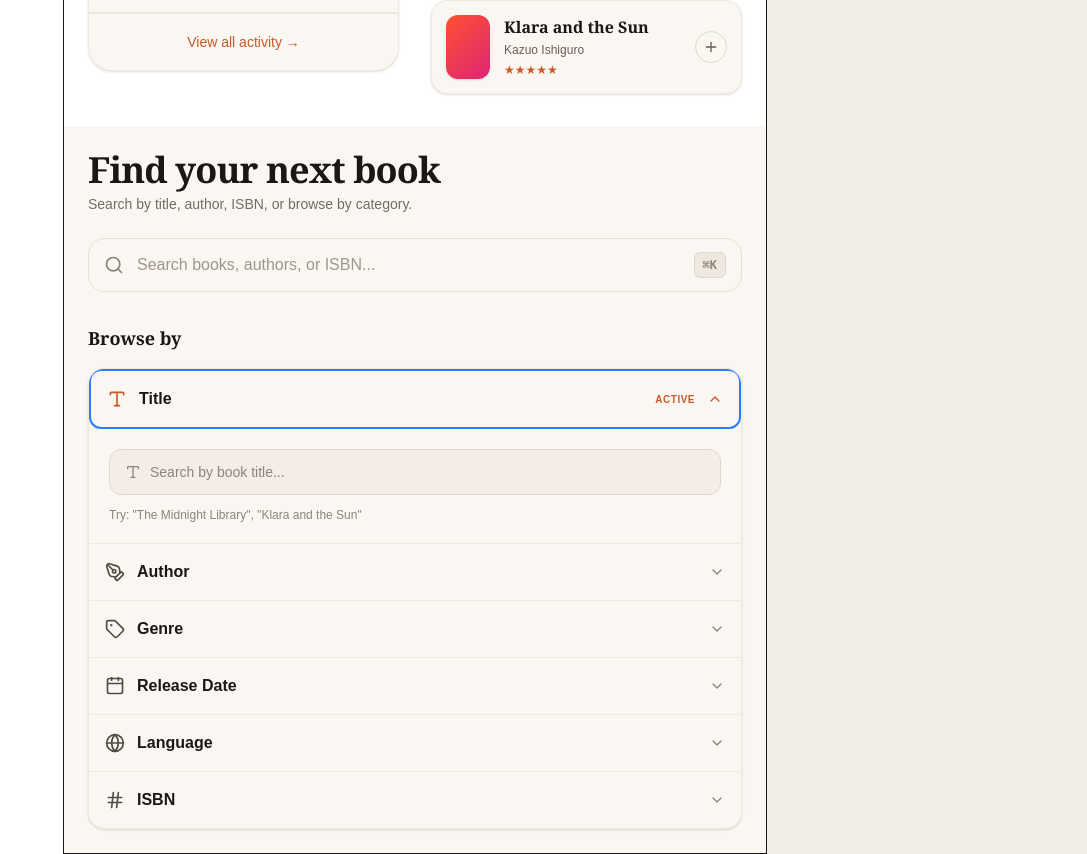
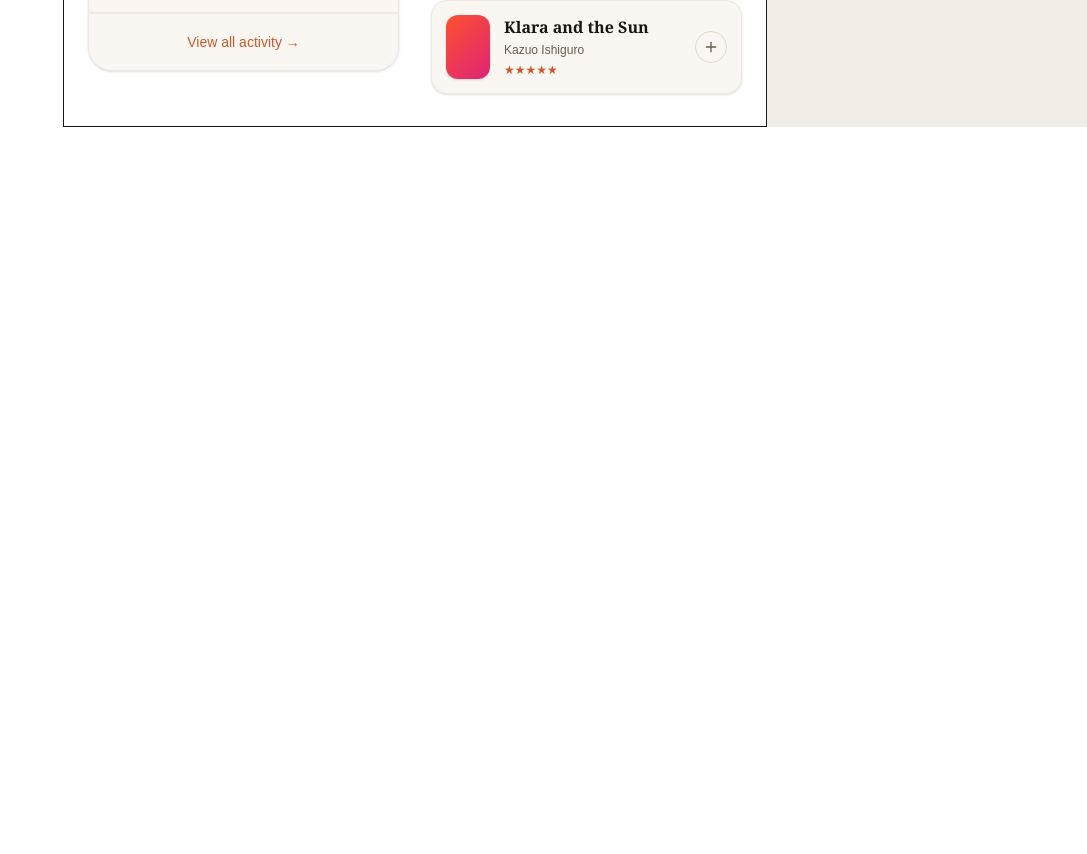
Before and after one commit to MuhammadZaeem500/book-shelf, a Next.js app: page / in a window 1280 px wide. Shown: the part 1920-2774 px from the top of the page, without its empty margins (193-1280 px from the left). After the commit the page ends 2047 px from the top, so only its background shows below. Built offline with nearby package versions, Linux system fonts and the light colour scheme.

Commit message:
Main Portion Completed

```diff
--- a/src/app/homepage/page.tsx
+++ b/src/app/homepage/page.tsx
@@ -1,3 +1,4 @@
+"use client";
 import BooksCard from "../../components/home/BooksCard";
 import ContinueReadingCard from "../../components/home/ContinueReadingCard";
 import FriendActivityCard from "../../components/home/FriendActivityCard";
--- a/src/app/page.tsx
+++ b/src/app/page.tsx
@@ -1,19 +1,11 @@
 "use client";
 
-import React, { useState } from "react";
 import Homepage from "../app/homepage/page";
-import BookFinder from "./search/page";
 
 export default function app() {
-
-return (
-  <div className="bg-[#FFFFFF]">
-
-<Homepage />
-<BookFinder/>
-
-
-  </div>
-
-);
+  return (
+    <div className="bg-[#FFFFFF]">
+      <Homepage />
+    </div>
+  );
 }
--- a/src/app/search/page.tsx
+++ b/src/app/search/page.tsx
@@ -1,7 +1,7 @@
 "use client";
 
 import { useState } from "react";
-import AccordionItem from "../../components/search/Active";
+import AccordionItem from "../../components/search/AccordionItem";
 import {
   Search,
   Type,
```
Also changed, not shown: src/components/search/AccordionItem.tsx (renamed from src/components/search/Active.tsx, +1 -9 lines), src/types.ts (+9 -0 lines).
